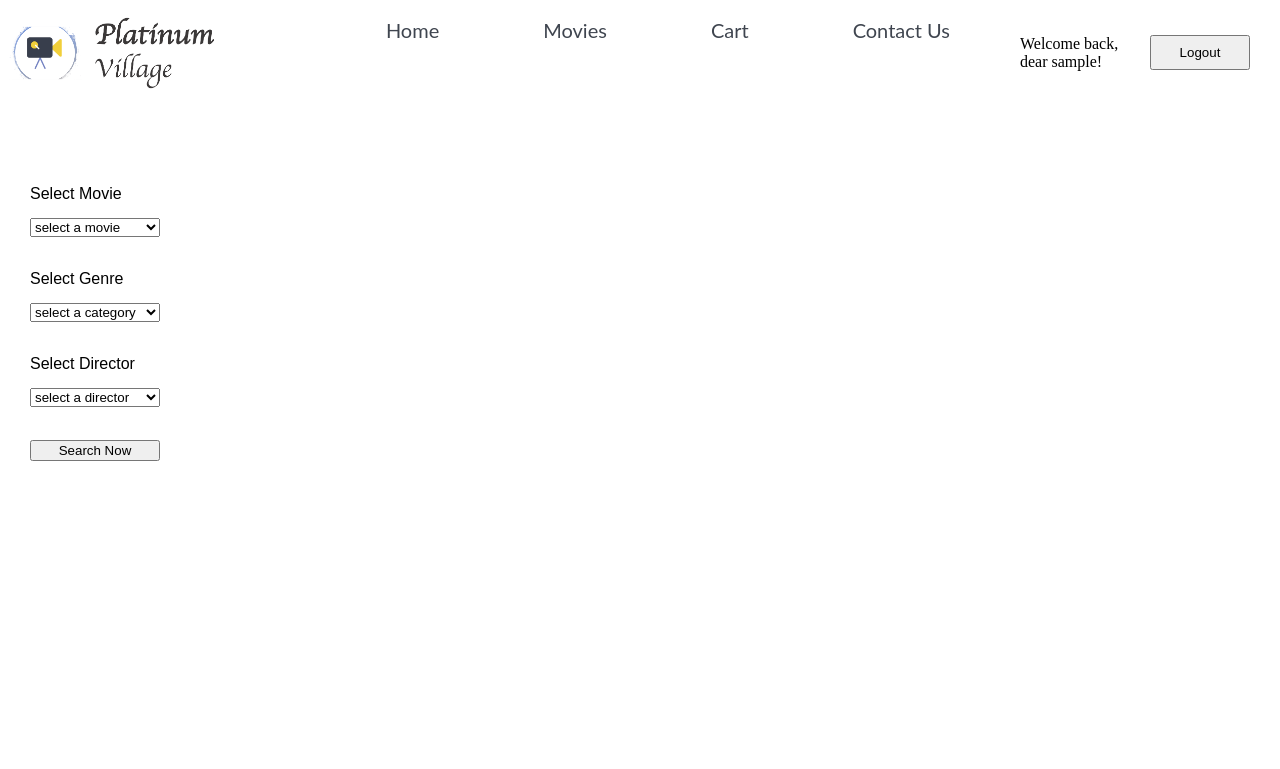
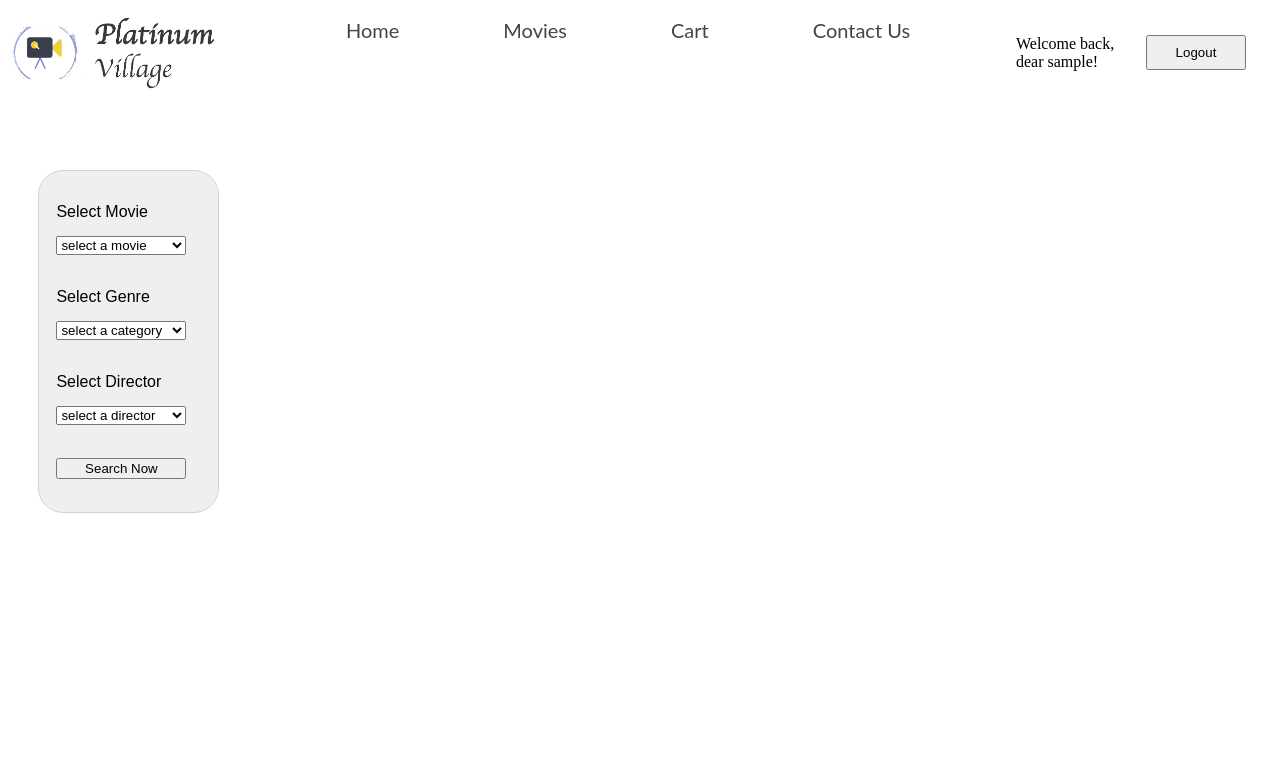
Before and after one commit to dingin917/platinum-village, a PHP site: page / in a window 1280 px wide. Shown: the top 769 px of the page. Run offline with PHP 8.4, Linux system fonts and the light colour scheme; the visitor is signed in with stand-in values (Sample User, id 1); data that the repository does not hold is empty.

Commit message:
Modify Home page css

```diff
--- a/main.css
+++ b/main.css
@@ -3,7 +3,7 @@ body{
 }
 
 .logo-box {
-    float: left;
+    position: absolute;
 }
 
 .logo-img {
@@ -12,11 +12,14 @@ body{
 }
 
 .nav-block {
-    float: right;
+    margin-left: 20%;
+    min-width: 700px;
+    position: absolute;
 }
 .nav-bar {
     margin-right: 280px;
     list-style-type: none;
+    min-width: 700px;
 }
 
 .nav-member {
@@ -25,6 +28,7 @@ body{
     float: right;
     margin-top: 35px;
     margin-right: 30px;
+    cursor: pointer;
 }
 
 .nav-li {
@@ -78,21 +82,27 @@ footer {
 
 
 
-
+.quick-book {
+    float: left;
+    position: absolute;
+    margin-top: 170px;
+    margin-left: 3%;
+    border: 1px lightgrey solid;
+    border-radius: 25px;
+    background: #efefef;
+}
 
 
 .movie-overview {
-    float: right;
-    padding-top: 60px;
+    margin-top: 170px;
     margin-bottom: 30px;
+    display: inline-block;
+    margin-left: 25%;
 }
 
 .book-form {
     font-family: Arial, sans-serif;
-    width: 350px;
-    padding: 10px;
-    padding-top: 170px;
-    padding-left: 30px;
+    padding: 17px;
 }
 
 .book-form label {
```
Also changed, not shown: index.php (+27 -30 lines).
